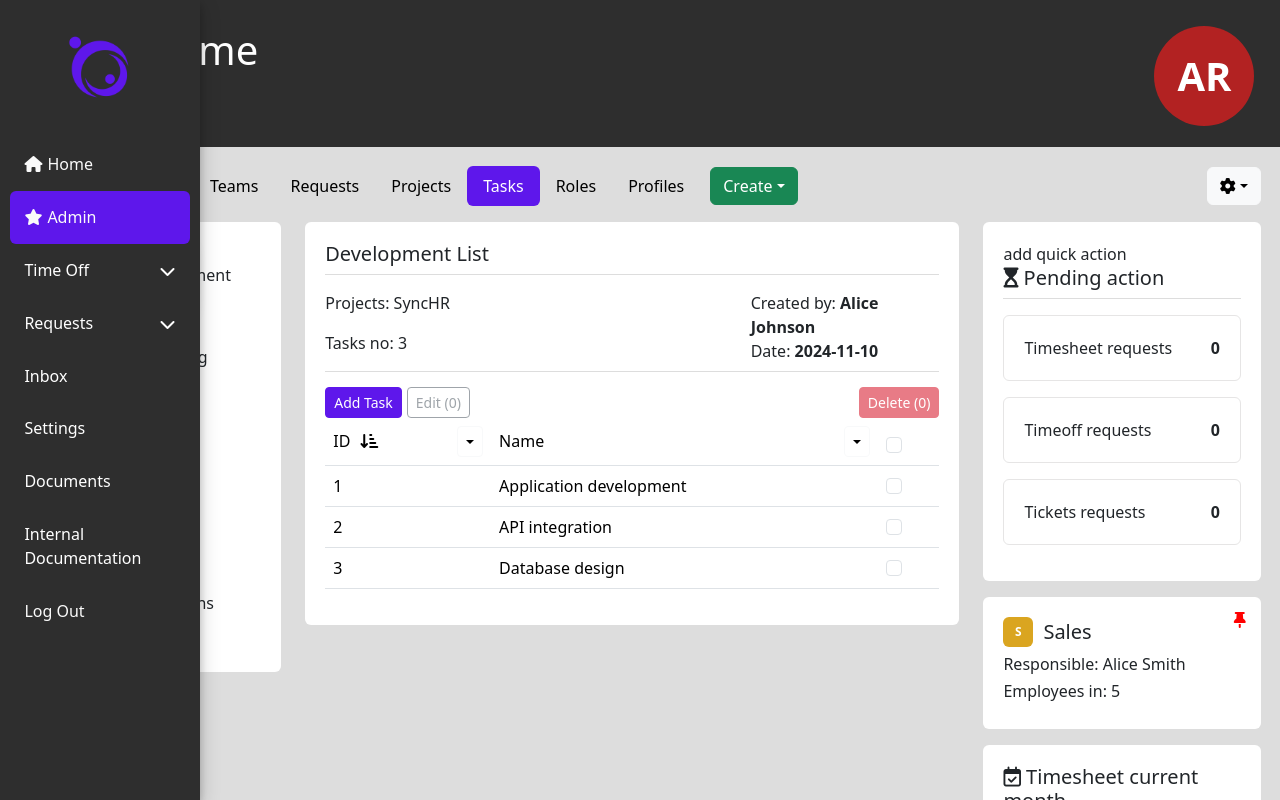
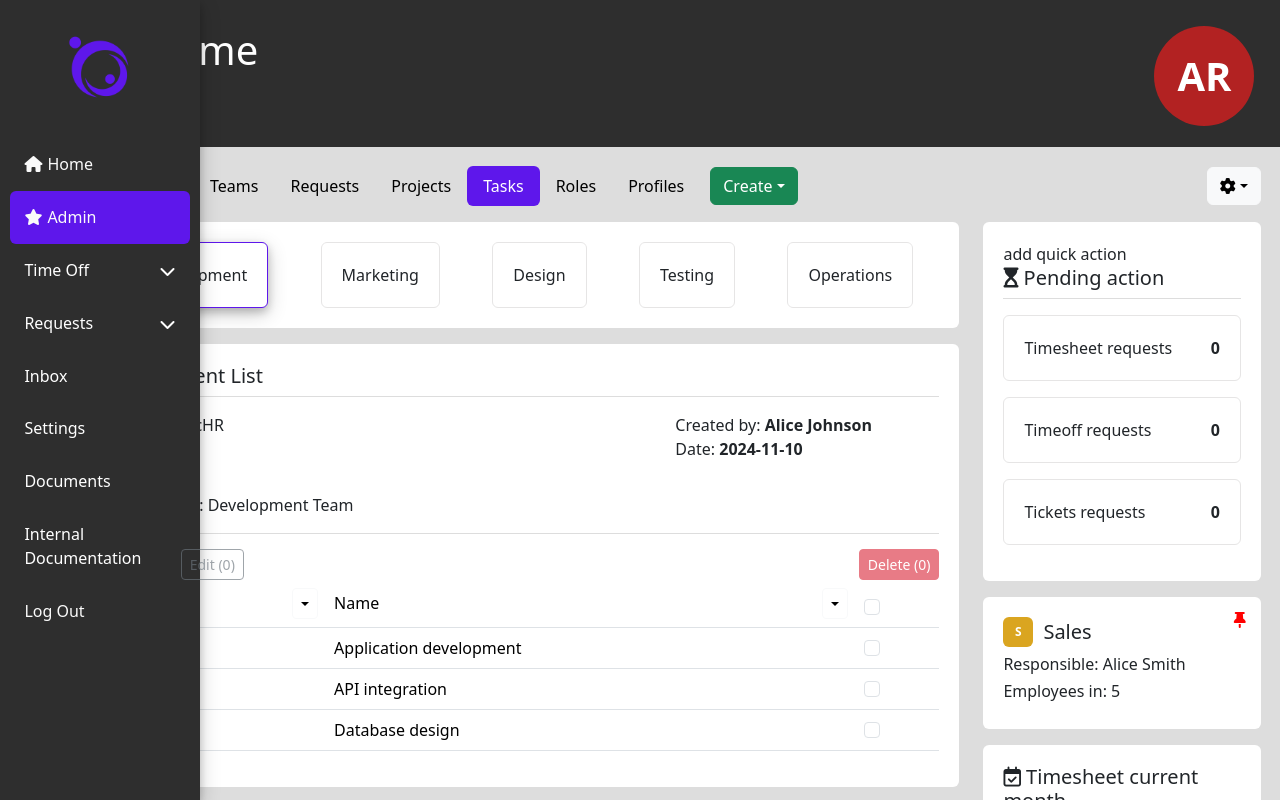
Before and after one commit to ARchWolfDev/SyncHR_React_V, a React (Create React App) app: page /admin/tasks in a window 1280 px wide. Shown: the top 800 px of the page. Built offline with nearby package versions, Linux system fonts and the light colour scheme.

Commit message:
admintaskstab fixed for small window

```diff
--- a/src/App.css
+++ b/src/App.css
@@ -2,7 +2,7 @@
   --bs-link-color: #000000!important;
   --bs-link-hover-color: #4200c7!important;
 }
-::-webkit-scrollbar {width: 6px;}
+::-webkit-scrollbar {width: 6px; height: 6px;}
 ::-webkit-scrollbar-track {background: #2e2e2e;}
 ::-webkit-scrollbar-thumb {
   background: black;
@@ -113,6 +113,18 @@
     height: auto!important;
     width: 48%;
     /* margin-top: 20px!important; */
+  }
+  .col-white-box {
+    width: 100%!important;
+  }
+  .list-white-box {
+    flex-direction: row!important;
+    margin-bottom: 1rem;
+    justify-content: space-around;
+    overflow: auto;
+  }
+  .list-white-box .white-box {
+    margin: 0!important;
   }
   .mb-3 { margin-bottom: 0px!important;}
   .col-lg-9 { width: 100%!important;}
@@ -345,7 +357,10 @@ body { background: #ddd!important; }
   box-shadow: 0 4px 8px 0 rgba(0, 0, 0, 0.2), 0 6px 20px 0 rgba(0, 0, 0, 0.19);
   border: solid 1px #5E17EB!important;
 }
-
+.list-white-box {
+  display: flex;
+  flex-direction: column;
+}
 .timesheet-status-box-row .box:hover {
   box-shadow: 0 4px 8px 0 rgba(0, 0, 0, 0.2), 0 6px 20px 0 rgba(0, 0, 0, 0.19);
   transition: box-shadow 0.3s ease-in-out;
--- a/src/components/AdminTasks.js
+++ b/src/components/AdminTasks.js
@@ -143,13 +143,13 @@ function AdminTasks() {
   return (
     <Container>
       <Row>
-        <Col className='col-3'>
-          <div className='m0-box '>
+        <Col className='col-3 col-white-box'>
+          <div className='m0-box list-white-box'>
             {taskLists.map((list) => (
               <div
                 key={list.id}
                 type='button'
-                className={`white-box box ${activeList.id === list.id?'active-white-box': ''}`}
+                className={`white-box m0-box mb-3 ${activeList.id === list.id?'active-white-box': ''}`}
                 onClick={() => handleTasksListButton(list.id)}
               >
                 {list.name}
@@ -165,6 +165,7 @@ function AdminTasks() {
               <Col>
               <p>Projects: SyncHR</p>
               <p>Tasks no: {activeList.tasks.length}</p>
+              <p>Most used by: Development Team</p>
               </Col>
               <Col className='col-4'>
                 <span>Created by: <strong>{activeList.createdBy}</strong></span>
--- a/src/components/TableComponent.js
+++ b/src/components/TableComponent.js
@@ -141,4 +141,8 @@ function TableComponent({tableData, onCheckedRowsChange}) {
   )
 }
 
+TableComponent.defaultProps = {
+    onCheckedRowsChange: () => {}
+}
+
 export default TableComponent
```
